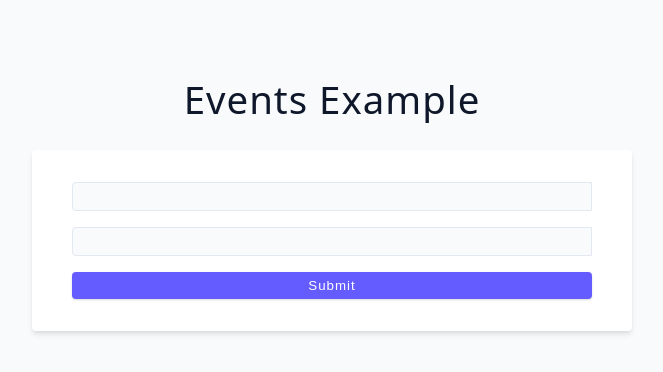
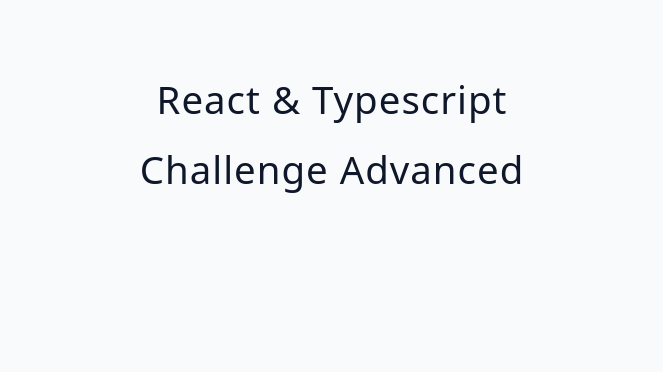
Before and after one commit to akolle/typescript-react-essentials, a React (Vite) app: page / in a window 1280 px wide. Shown: the top 372 px of the page, without its empty margins (308-971 px from the left). Built offline with nearby package versions, Linux system fonts and the light colour scheme.

Commit message:
props challenge in progress

```diff
--- a/src/App.tsx
+++ b/src/App.tsx
@@ -1,9 +1,12 @@
-import Component from './starter/04-events/index'
+// import Component from './final/05-challenge/index'
+import Component from './starter/05-challenge/index'
 
 function App() {
   return (
     <main>
-      <Component />
+      {/* <Component type="basic" name="susan" />
+      <Component type='advanced' name="susan" email="test@gmail.com" /> */}
+      <Component type="advanced" />
     </main>
   )
 }
--- a/src/starter/05-challenge/index.tsx
+++ b/src/starter/05-challenge/index.tsx
@@ -1,9 +1,13 @@
-function Component() {
+type ComponentProps = {
+  type: 'advanced' | 'basic'
+}
+
+function Component({ type }: ComponentProps) {
   return (
     <div>
       <h2>React & Typescript</h2>
-      <h2>Challenge</h2>
+      <h2>Challenge {type}</h2>
     </div>
-  );
+  )
 }
-export default Component;
+export default Component
```
